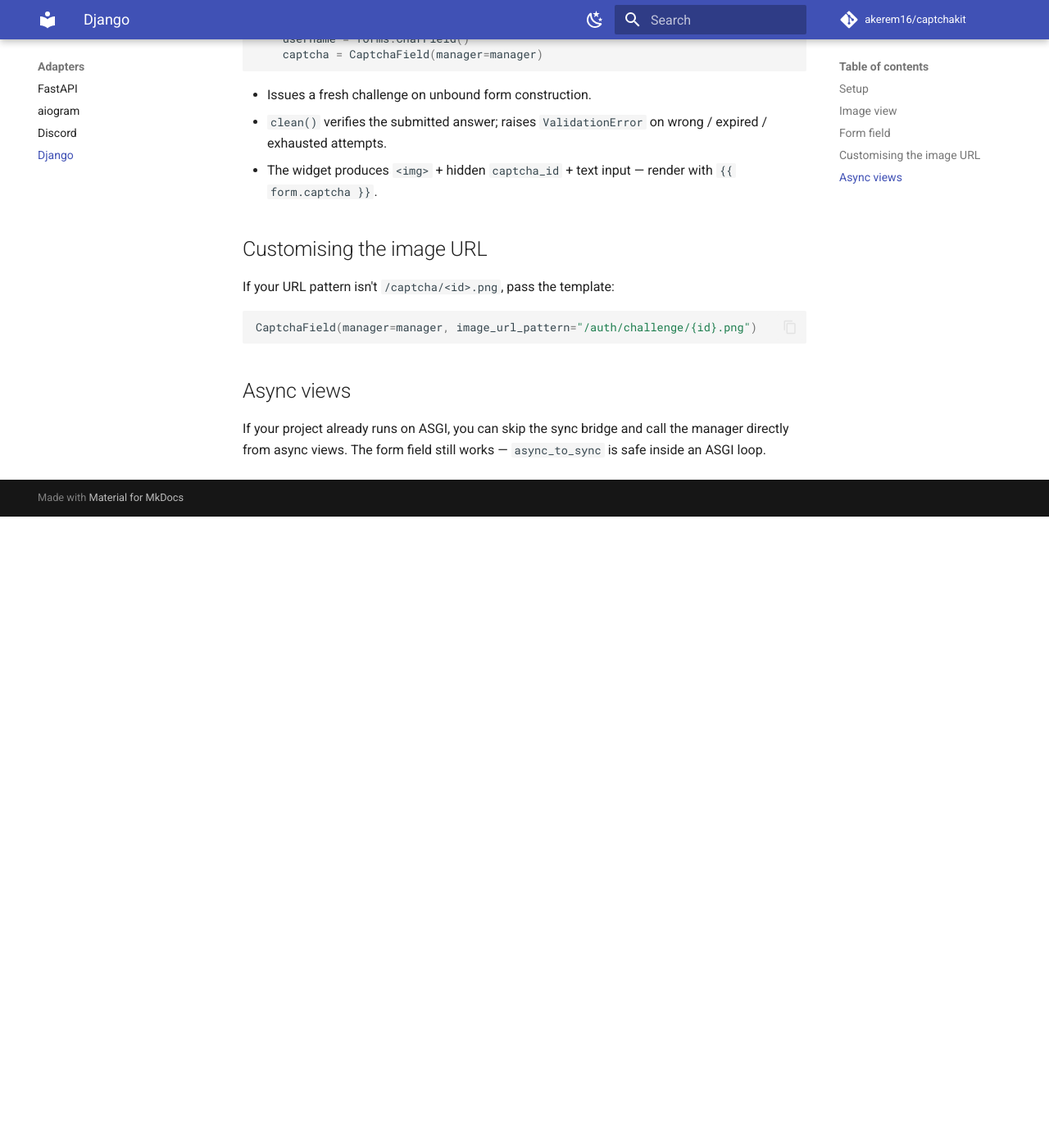
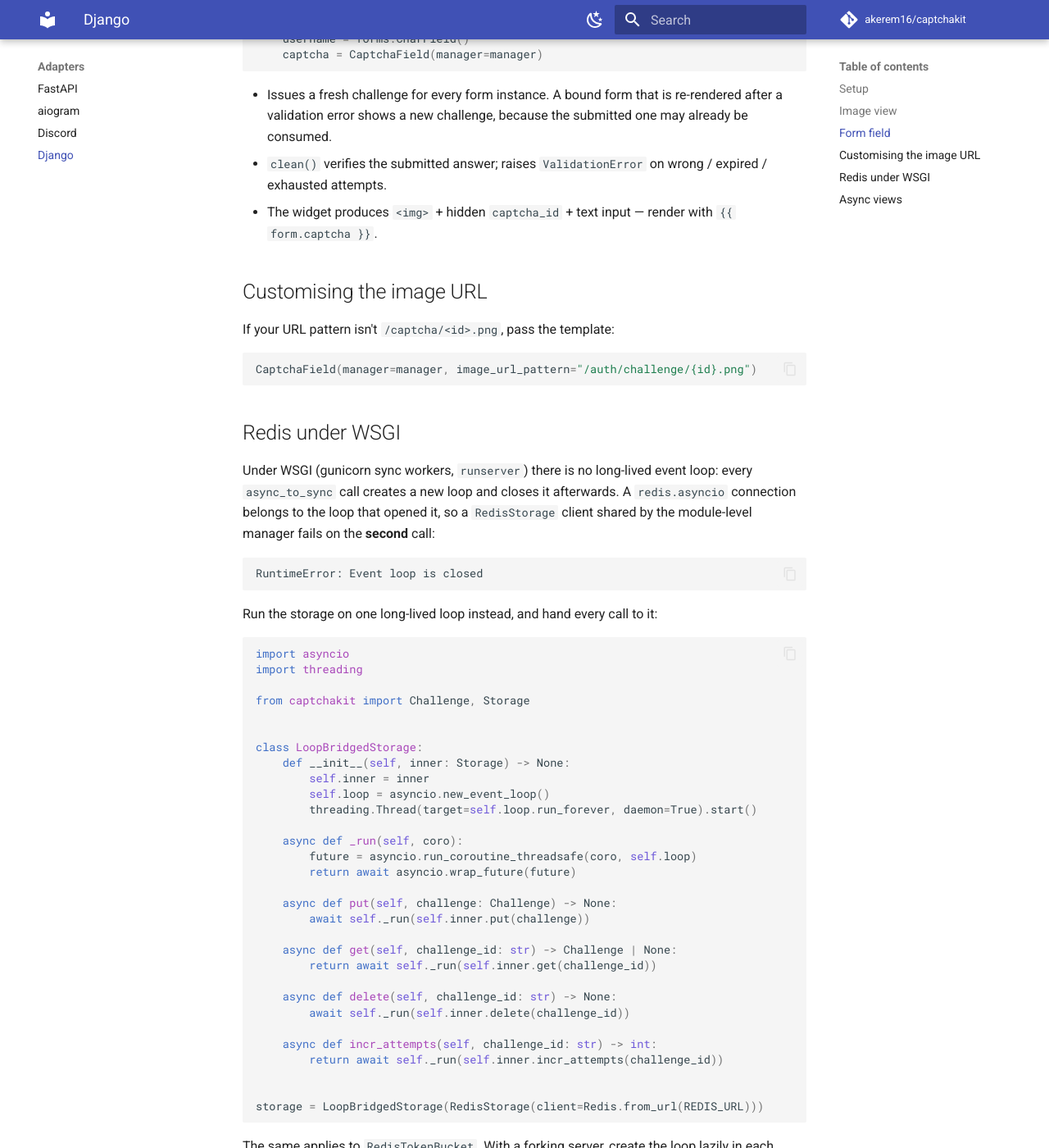
Before and after one commit to akerem16/captchakit, an MkDocs documentation site: the page built from docs/adapters/django.md, in a window 1280 px wide and 1400 px high, scrolled down 1245 px. Shown: the whole window at 82% size. Built offline with MkDocs 1.6.1 and Material for MkDocs 9.7.7, drawn with Linux system fonts in a browser that asks for light colours; comment, search, counter and statistics services are not loaded; before the commit the page ends 1875 px from its top, so only the background shows below that; some of the changed text lies outside the part shown.

Commit message:
docs(django): explain Redis under WSGI and async view limits
- RedisStorage shared by a module-level manager fails on the second
  async_to_sync call under WSGI ("Event loop is closed"); show a
  LoopBridgedStorage recipe and link the tested demo version.
- CaptchaField now issues a challenge per form instance (1.0.2).
- async_to_sync raises inside an async def view, so the old claim that
  the form field "still works" there was wrong.

Co-Authored-By: Claude Opus 5.5 <noreply@anthropic.com>

````diff
--- a/docs/adapters/django.md
+++ b/docs/adapters/django.md
@@ -56,7 +56,9 @@ class RegisterForm(forms.Form):
     captcha = CaptchaField(manager=manager)
 ```
 
-- Issues a fresh challenge on unbound form construction.
+- Issues a fresh challenge for every form instance. A bound form that is
+  re-rendered after a validation error shows a new challenge, because the
+  submitted one may already be consumed.
 - `clean()` verifies the submitted answer; raises `ValidationError` on
   wrong / expired / exhausted attempts.
 - The widget produces `<img>` + hidden `captcha_id` + text input — render
@@ -70,8 +72,65 @@ If your URL pattern isn't `/captcha/<id>.png`, pass the template:
 CaptchaField(manager=manager, image_url_pattern="/auth/challenge/{id}.png")
 ```
 
+## Redis under WSGI
+
+Under WSGI (gunicorn sync workers, `runserver`) there is no long-lived
+event loop: every `async_to_sync` call creates a new loop and closes it
+afterwards. A `redis.asyncio` connection belongs to the loop that opened
+it, so a `RedisStorage` client shared by the module-level manager fails on
+the **second** call:
+
+```text
+RuntimeError: Event loop is closed
+```
+
+Run the storage on one long-lived loop instead, and hand every call to it:
+
+```python
+import asyncio
+import threading
+
+from captchakit import Challenge, Storage
+
+
+class LoopBridgedStorage:
+    def __init__(self, inner: Storage) -> None:
+        self.inner = inner
+        self.loop = asyncio.new_event_loop()
+        threading.Thread(target=self.loop.run_forever, daemon=True).start()
+
+    async def _run(self, coro):
+        future = asyncio.run_coroutine_threadsafe(coro, self.loop)
+        return await asyncio.wrap_future(future)
+
+    async def put(self, challenge: Challenge) -> None:
+        await self._run(self.inner.put(challenge))
+
+    async def get(self, challenge_id: str) -> Challenge | None:
+        return await self._run(self.inner.get(challenge_id))
+
+    async def delete(self, challenge_id: str) -> None:
+        await self._run(self.inner.delete(challenge_id))
+
+    async def incr_attempts(self, challenge_id: str) -> int:
+        return await self._run(self.inner.incr_attempts(challenge_id))
+
+
+storage = LoopBridgedStorage(RedisStorage(client=Redis.from_url(REDIS_URL)))
+```
+
+The same applies to `RedisTokenBucket`. With a forking server, create the
+loop lazily in each worker (after the fork). The
+[captchakit-django-demo](https://github.com/akerem16/captchakit-django-demo/blob/main/captcha_demo/loop_bridge.py)
+has a tested version that does this.
+
+`MemoryStorage` is not affected. Neither are sync views under ASGI: there
+`async_to_sync` hands the call to the server's single event loop.
+
 ## Async views
 
-If your project already runs on ASGI, you can skip the sync bridge and
-call the manager directly from async views. The form field still works —
-`async_to_sync` is safe inside an ASGI loop.
+If your project already runs on ASGI, call the manager directly from
+`async def` views (`await manager.verify(...)`). Do not call
+`form.is_valid()` on a form with a `CaptchaField` inside an `async def`
+view: `async_to_sync` raises `RuntimeError` in a thread that already runs
+an event loop. Wrap it with `sync_to_async` instead.
````
